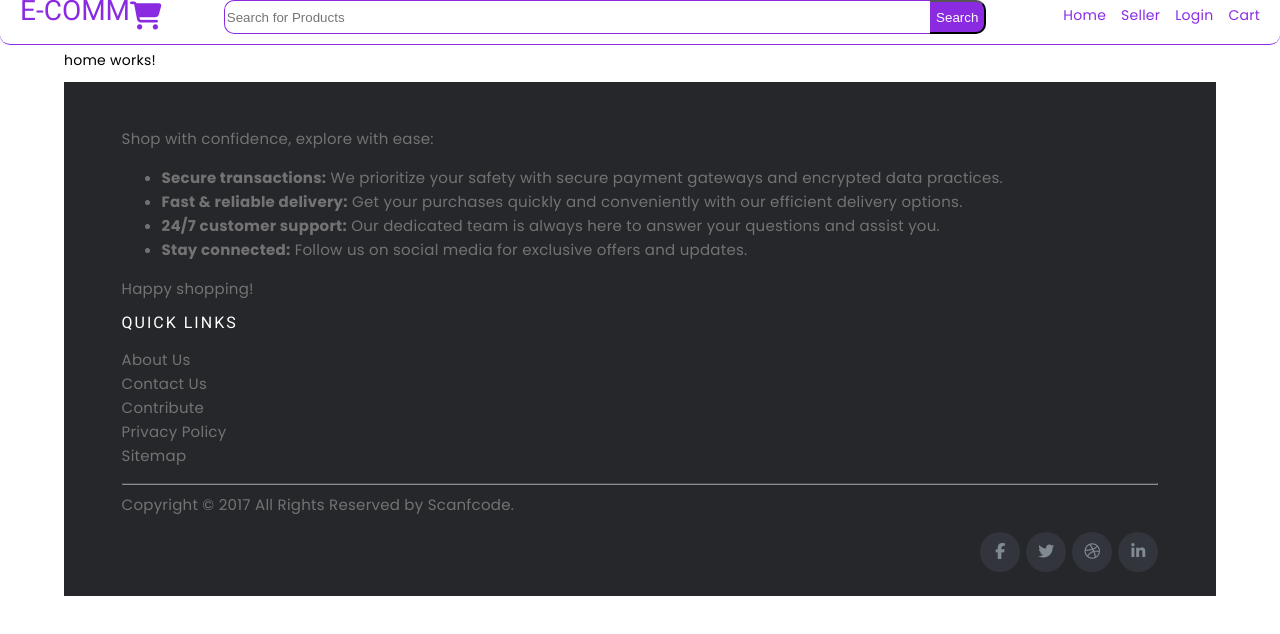
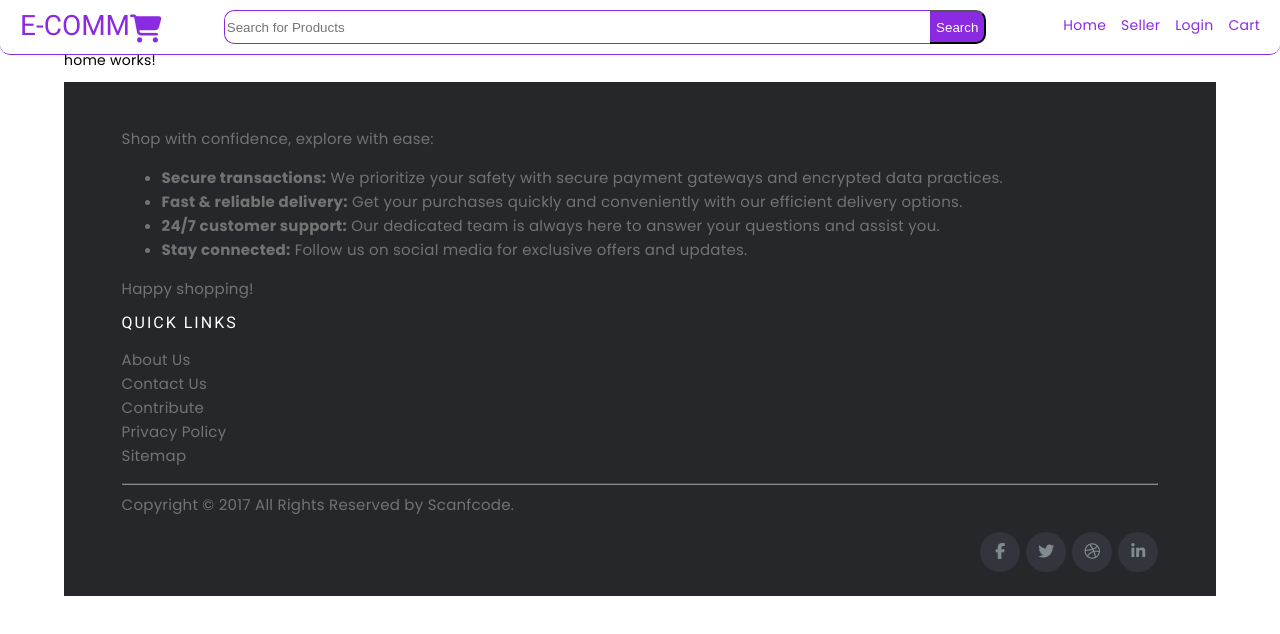
Before and after one commit to Hemang-devlops/stackblitz-starters-angular, an Angular app: page / in a window 1280 px wide. Shown: the top 634 px of the page. Built offline with nearby package versions, Linux system fonts and the light colour scheme.

Commit message:
navbar fixes

```diff
--- a/src/app/components/header/header.component.css
+++ b/src/app/components/header/header.component.css
@@ -1,5 +1,5 @@
 .logo {
-    padding-top: 5px;
+    padding-top: 10px;
     display: flex;
     color: blueviolet;
     cursor:pointer;
@@ -10,11 +10,11 @@
 
 .logo i{
   font-size: 2em;
-  bottom: -7px;
+  bottom: -5px;
   position: relative;
 }
 .nav {
-    margin-top: -10px;
+  /* margin-top: -10px; */
   padding-right: 20px;
   padding-left: 20px;
   padding-bottom: 10px;
--- a/src/app/components/seller-auth/sellerhome/sellerhome.component.css
+++ b/src/app/components/seller-auth/sellerhome/sellerhome.component.css
@@ -1,6 +1,6 @@
 h1{
     font-size: 30px;
-    color: black;
+    color: blueviolet;
     text-transform: uppercase;
     font-weight: 300;
     text-align: center;
```
Lines whose indentation alone changed are shown as unchanged.
